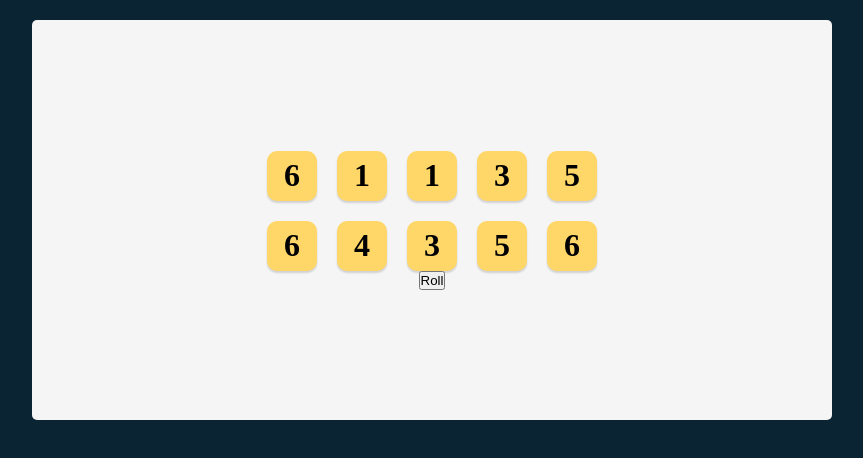
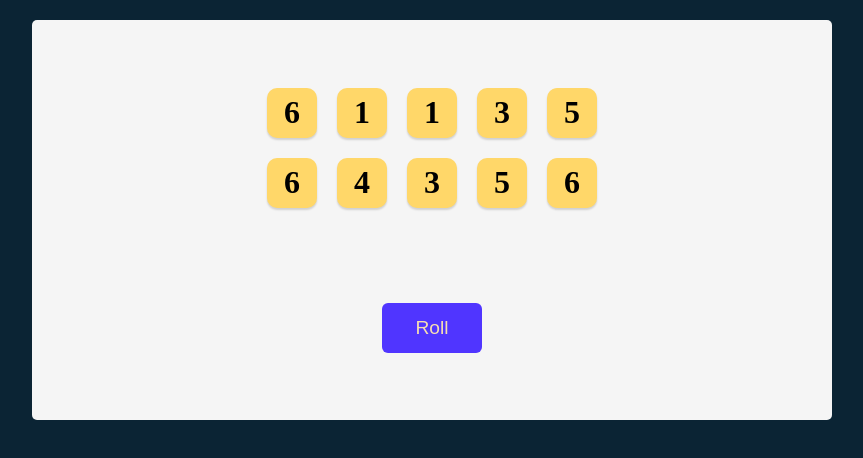
Before and after one commit to Katiasun/Tenzies-Game, a React (Create React App) app: page / in a window 1280 px wide. Shown: the top 458 px of the page, without its empty margins (208-1071 px from the left). Built offline with nearby package versions, Linux system fonts and the light colour scheme.

Commit message:
add styles for button

```diff
--- a/src/index.css
+++ b/src/index.css
@@ -17,7 +17,7 @@ main {
   padding: 20px;
   display: flex;
   flex-direction: column;
-  justify-content: center;
+  justify-content: space-around;
   align-items: center;
 }
 .dice-container {
@@ -41,3 +41,19 @@ main {
 .die-num {
   font-size: 2rem;
 }
+.roll-dice {
+  height: 50px;
+  width: 100px;
+  border: none;
+  border-radius: 6px;
+  color: wheat;
+  background-color: #5035ff;
+  font-size: 1.2rem;
+  cursor: pointer;
+}
+.roll-dice:focus {
+  outline: none;
+}
+.roll-dice:active {
+  box-shadow: inset 5px 5px 10px -3px rgba(0, 0, 0, 0.7);
+}
```
